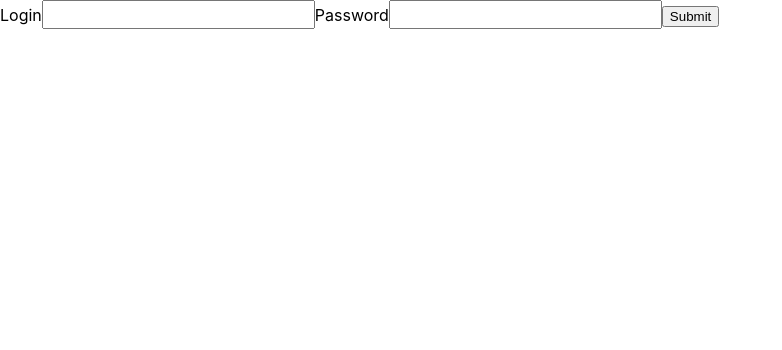
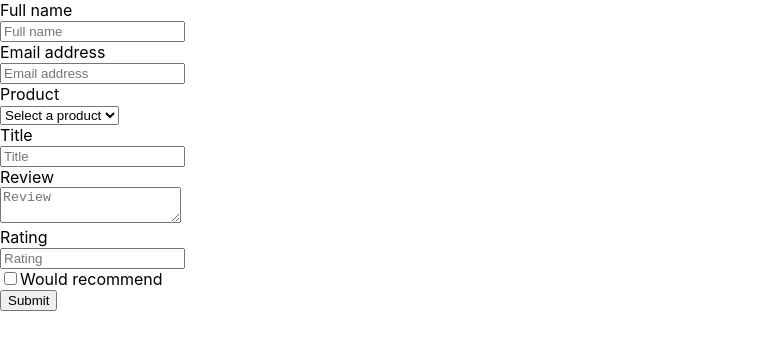
Before and after one commit to Ihor849/Home_react-trening, a React (Create React App) app: page / in a window 1280 px wide. Shown: the top 350 px of the page, without its empty margins (0-782 px from the left). Built offline with nearby package versions, Linux system fonts and the light colour scheme.

Commit message:
ProductReviewForm

```diff
--- a/src/components/App/App.jsx
+++ b/src/components/App/App.jsx
@@ -2,7 +2,8 @@
 import { Component } from 'react'
 // import { GlobalStyle } from './GlobalStyle'
 // import { LoginForm } from 'components/LoginForm/LoginForm'
-import {FormikForm} from 'components/FormikForm/FormikForm'
+// import { FormikForm } from 'components/FormikForm/FormikForm'
+import {ProductReviewForm} from 'components/ProductReviewForm/ProductReviewForm'
 
 class App extends Component {
   render() {
@@ -10,7 +11,8 @@ class App extends Component {
     <div>
 
         {/* <LoginForm /> */}
-        <FormikForm/>
+        {/* <FormikForm /> */}
+        <ProductReviewForm/>
 
     </div>
   );
--- /dev/null
+++ b/src/components/ProductReviewForm/ProductReviewForm.js
@@ -0,0 +1,114 @@
+// import { Component } from 'react';
+import { Formik, Form, Field, ErrorMessage } from 'formik';
+import * as Yup from 'yup';
+
+import { ErrorText } from './ProductReviewForm.styled';
+
+const FormError = ({ name }) => {
+  return (
+    <ErrorMessage
+      name={name}
+      render={message => <ErrorText>{message}</ErrorText>}
+    />
+  );
+};
+
+const products = ['Sweater', 'Keyboard', 'Sofa', 'Freezer'];
+
+const validationSchema = Yup.object({
+  product: Yup.string().required('Please select a product').oneOf(products),
+  name: Yup.string().required(),
+  email: Yup.string().email().required(),
+  title: Yup.string().required(),
+  review: Yup.string().required(),
+  rating: Yup.number().min(1).max(10).required(),
+  date: Yup.date().default(() => new Date()),
+  wouldRecommend: Yup.boolean().default(false),
+});
+
+const initialValues = {
+  name: '',
+  email: '',
+  title: '',
+  review: '',
+  rating: '',
+  date: new Date(),
+  wouldRecommend: false,
+  product: '',
+};
+
+export const ProductReviewForm = () => {
+  const handleSubmit = (values, { resetForm }) => {
+    console.log(values);
+    resetForm();
+  };
+
+  return (
+    <Formik
+      initialValues={initialValues}
+      validationSchema={validationSchema}
+      onSubmit={handleSubmit}
+    >
+      <Form autoComplete="off">
+        <div>
+          <label htmlFor="name">Full name</label>
+          <div>
+            <Field name="name" type="text" placeholder="Full name" />
+            <FormError name="name" />
+          </div>
+        </div>
+        <div>
+          <label htmlFor="email">Email address</label>
+          <div>
+            <Field name="email" type="text" placeholder="Email address" />
+            <FormError name="email" />
+          </div>
+        </div>
+        <div>
+          <label htmlFor="product">Product</label>
+          <div>
+            <Field name="product" as="select">
+              <option value="">Select a product</option>
+              {products.map((product, idx) => (
+                <option value={product} key={idx}>
+                  {product}
+                </option>
+              ))}
+            </Field>
+            <FormError name="product" />
+          </div>
+        </div>
+        <div>
+          <label htmlFor="title">Title</label>
+          <div>
+            <Field name="title" type="text" placeholder="Title" />
+            <FormError name="title" />
+          </div>
+        </div>
+        <div>
+          <label htmlFor="review">Review</label>
+          <div>
+            <Field name="review" as="textarea" placeholder="Review" />
+            <FormError name="review" />
+          </div>
+        </div>
+        <div>
+          <label htmlFor="rating">Rating</label>
+          <div>
+            <Field name="rating" type="number" placeholder="Rating" />
+            <FormError name="rating" />
+          </div>
+        </div>
+        <div>
+          <div>
+            <label htmlFor="wouldRecommend">
+              <Field name="wouldRecommend" type="checkbox" />
+              Would recommend
+            </label>
+          </div>
+        </div>
+        <button type="submit">Submit</button>
+      </Form>
+    </Formik>
+  );
+};
--- /dev/null
+++ b/src/components/ProductReviewForm/ProductReviewForm.styled.jsx
@@ -0,0 +1,5 @@
+import styled from '@emotion/styled';
+
+export const ErrorText = styled.p`
+  color: red;
+`;
```
